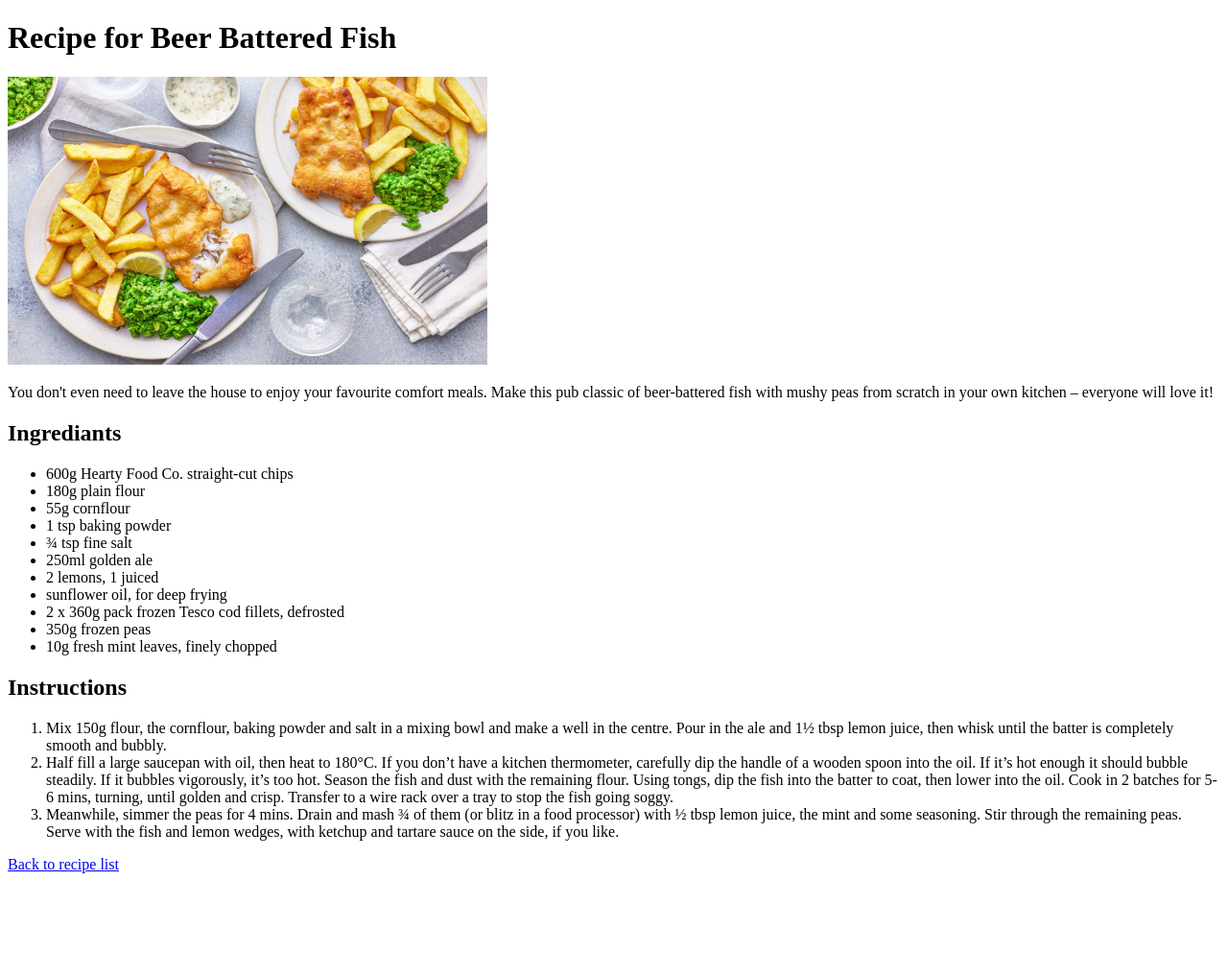
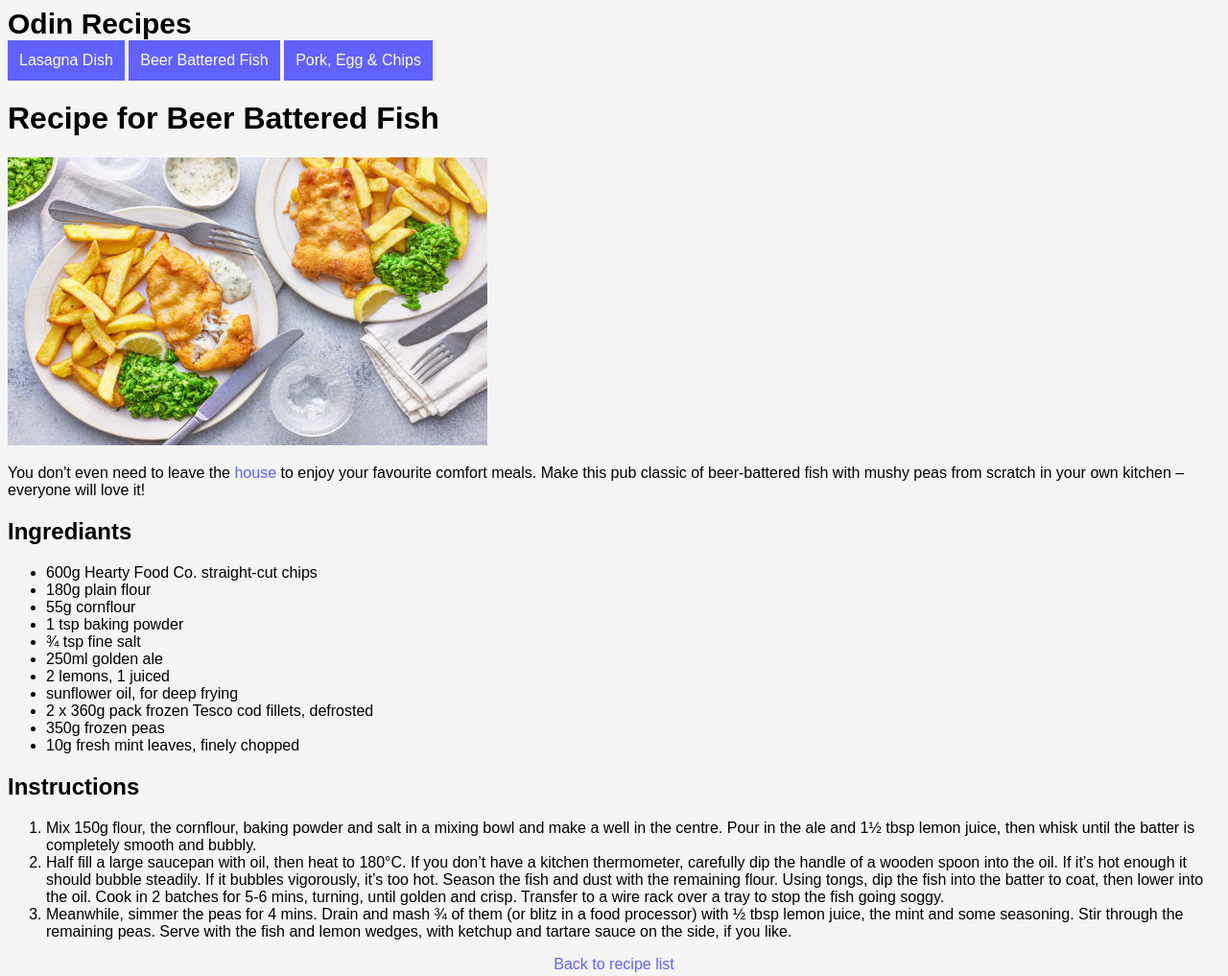
Before and after one commit to jakebateman/odin-recipes, a plain HTML site: page recipes/beer-battered-fish.html in a window 1280 px wide. Shown: the whole page at 96% size. Before the commit the page ends 918 px from the top, so only its background shows below. Drawn offline with Linux system fonts and the light colour scheme.

Commit message:
Added nav bar + CSS styling

```diff
--- a/recipes/beer-battered-fish.html
+++ b/recipes/beer-battered-fish.html
@@ -4,11 +4,18 @@
     <meta charset="UTF-8">
     <meta name="viewport" content="width=device-width, initial-scale=1.0">
     <title>Beer Battered Fish Recipe</title>
+    <link rel="stylesheet" href="../style.css">
 </head>
 <body>
+    <nav class="header">
+        <div class="logo">Odin Recipes</div>
+        <div class="button"><a href="../recipes/lasagna.html" rel="noopener noreferrer" >Lasagna Dish</a></div>
+        <div class="button"><a href="../recipes/beer-battered-fish.html" rel="noopener noreferrer" >Beer Battered Fish</a></div>
+        <div class="button"><a href="../recipes/pork-egg-chips.html" rel="noopener noreferrer">Pork, Egg & Chips</a></div>
+    </nav>
     <h1>Recipe for Beer Battered Fish</h1>
     <img src="../images/beer-battered-fish.jpeg" height="300" width="500" alt="Beer Battered Fish">
-    <p>You don't even need to leave the house to enjoy your favourite comfort meals. Make this pub classic of beer-battered fish with mushy peas from scratch in your own kitchen – everyone will love it!</p>
+    <p>You don't even need to leave the <a href="#">house</a> to enjoy your favourite comfort meals. Make this pub classic of beer-battered fish with mushy peas from scratch in your own kitchen – everyone will love it!</p>
     <h2>Ingrediants</h2>
     <ul>
         <li>600g Hearty Food Co. straight-cut chips</li>
@@ -29,6 +36,6 @@
         <li>Half fill a large saucepan with oil, then heat to 180°C. If you don’t have a kitchen thermometer, carefully dip the handle of a wooden spoon into the oil. If it’s hot enough it should bubble steadily. If it bubbles vigorously, it’s too hot. Season the fish and dust with the remaining flour. Using tongs, dip the fish into the batter to coat, then lower into the oil. Cook in 2 batches for 5-6 mins, turning, until golden and crisp. Transfer to a wire rack over a tray to stop the fish going soggy.</li>
         <li>Meanwhile, simmer the peas for 4 mins. Drain and mash ¾ of them (or blitz in a food processor) with ½ tbsp lemon juice, the mint and some seasoning. Stir through the remaining peas. Serve with the fish and lemon wedges, with ketchup and tartare sauce on the side, if you like.</li>
     </ol>
-    <a href="../index.html" rel="noopener noreferrer">Back to recipe list</a>
+    <center><a href="../index.html" rel="noopener noreferrer">Back to recipe list</a></center>
 </body>
 </html>
--- /dev/null
+++ b/style.css
@@ -0,0 +1,30 @@
+* {
+    font-family: sans-serif;
+    text-decoration: none;
+    box-sizing: border-box;
+}
+body {
+    background-color: whitesmoke;
+}
+a {
+    color: rgb(97, 97, 255);
+}
+.header {
+
+}
+.header .logo {
+    color: black;
+    font-weight: bold;
+    font-size: 30px;
+    height: 100%;
+}
+.header .button {
+    background-color: rgb(97, 97, 255);
+    padding: 12px;
+    text-align: center;
+    display: inline-block;
+    color: white;
+}
+.header .button a {
+    color: white;
+}
```
Also changed, not shown: index.html (+7 -4 lines), recipes/lasagna.html (+9 -2 lines), recipes/pork-egg-chips.html (+9 -2 lines).
